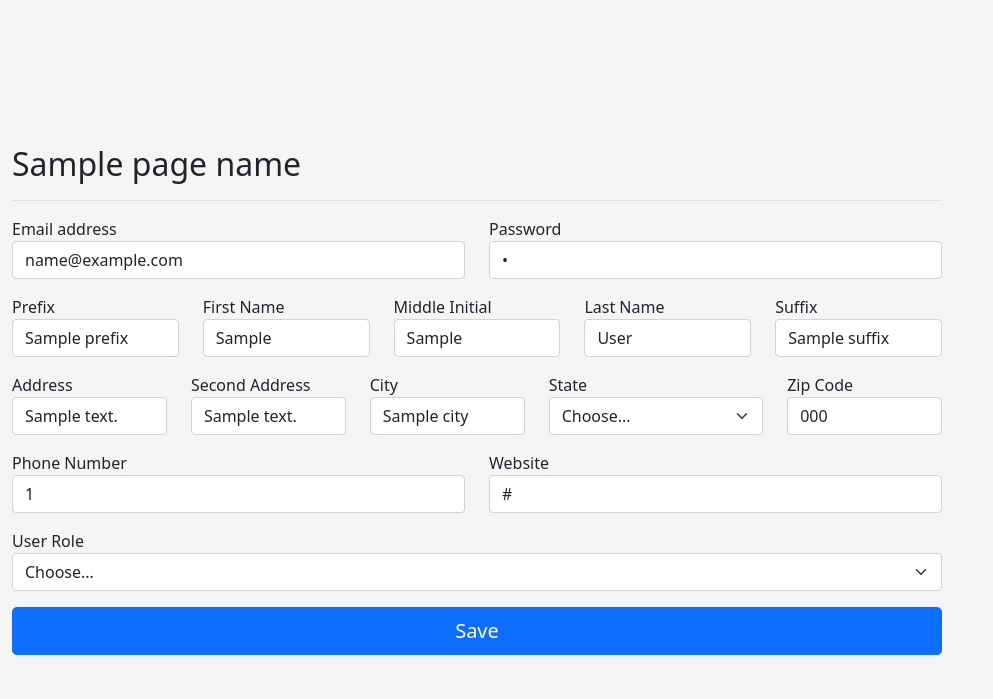
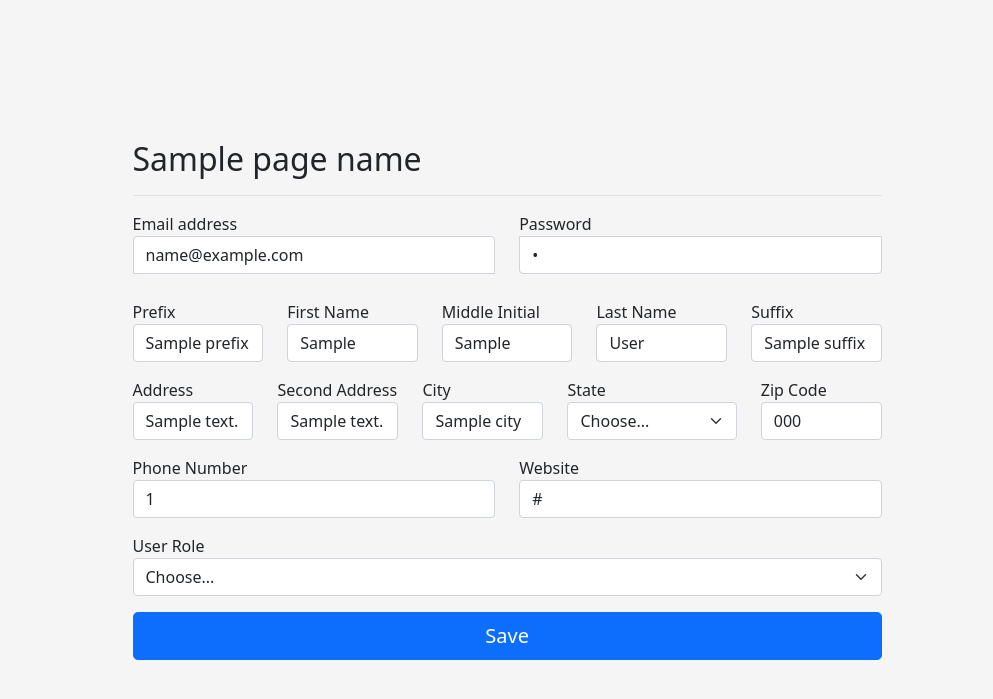
Before and after one commit to josev814/csc470_ntss, a Python web app: template ntss_www/ntss/templates/ntss/register.html in a window 1280 px wide. Shown: the top 699 px of the page, without its empty margins (0-993 px from the left). Run offline with Jinja, Linux system fonts and the light colour scheme; the template is opened without the code that fills it: most values are stand-ins (such as "Sample title", 1, 10 or a date in 2020).

Commit message:
Registration * created new route /register * created new function register_user in user controller * Made changes to login.html * Made new register.html page * new register_user function in user views * new css class for registration

```diff
--- a/ntss_www/static/css/signin.css
+++ b/ntss_www/static/css/signin.css
@@ -36,4 +36,33 @@ body {
   margin-bottom: 10px;
   border-top-left-radius: 0;
   border-top-right-radius: 0;
+
+
 }
+
+.form-registration {
+  width: 100%;
+  max-width: 1069px;
+  padding: 15px;
+  margin: auto;
+}
+
+.form-registration .checkbox {
+  font-weight: 400;
+}
+
+.form-registration .form-floating:focus-within {
+  z-index: 2;
+}
+
+.form-registration input[type="email"] {
+  margin-bottom: -1px;
+  border-bottom-right-radius: 0;
+  border-bottom-left-radius: 0;
+}
+
+.form-registration input[type="password"] {
+  margin-bottom: 10px;
+  border-top-left-radius: 0;
+  border-top-right-radius: 0;
+}
```
